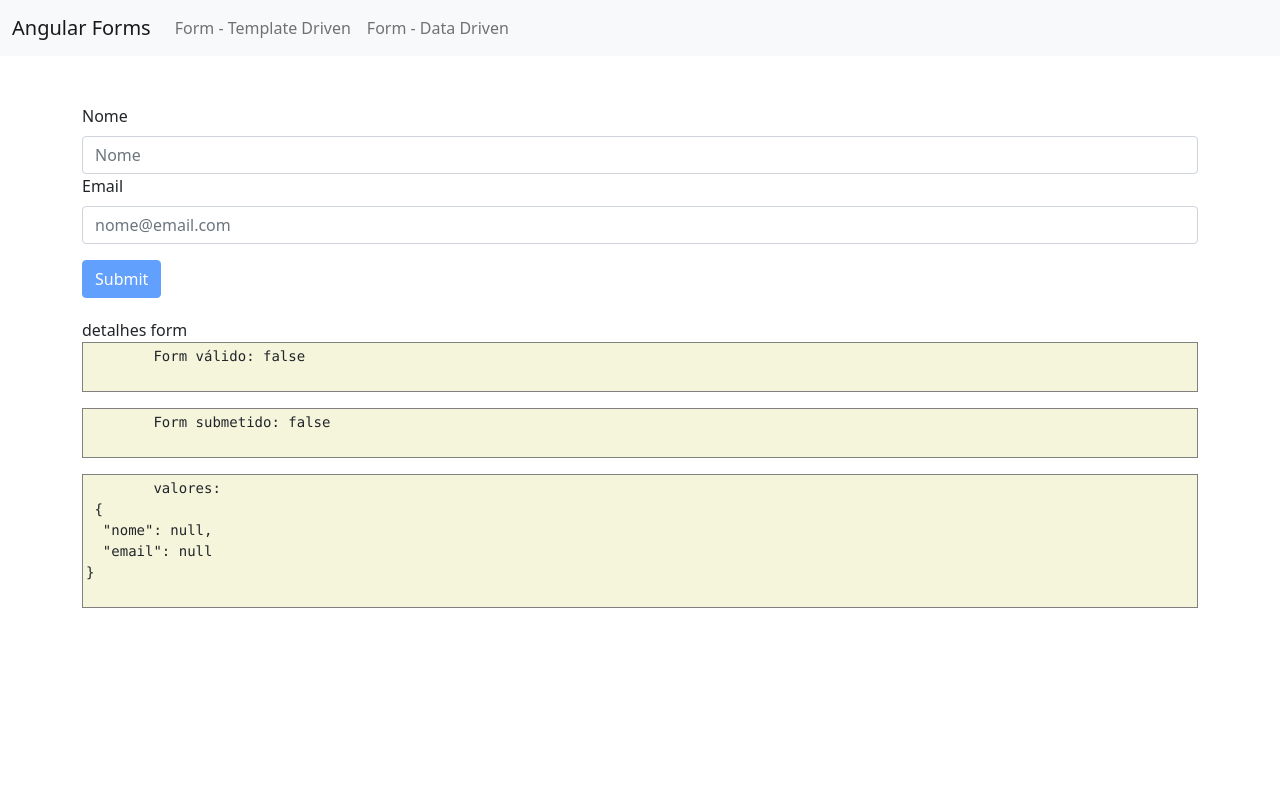
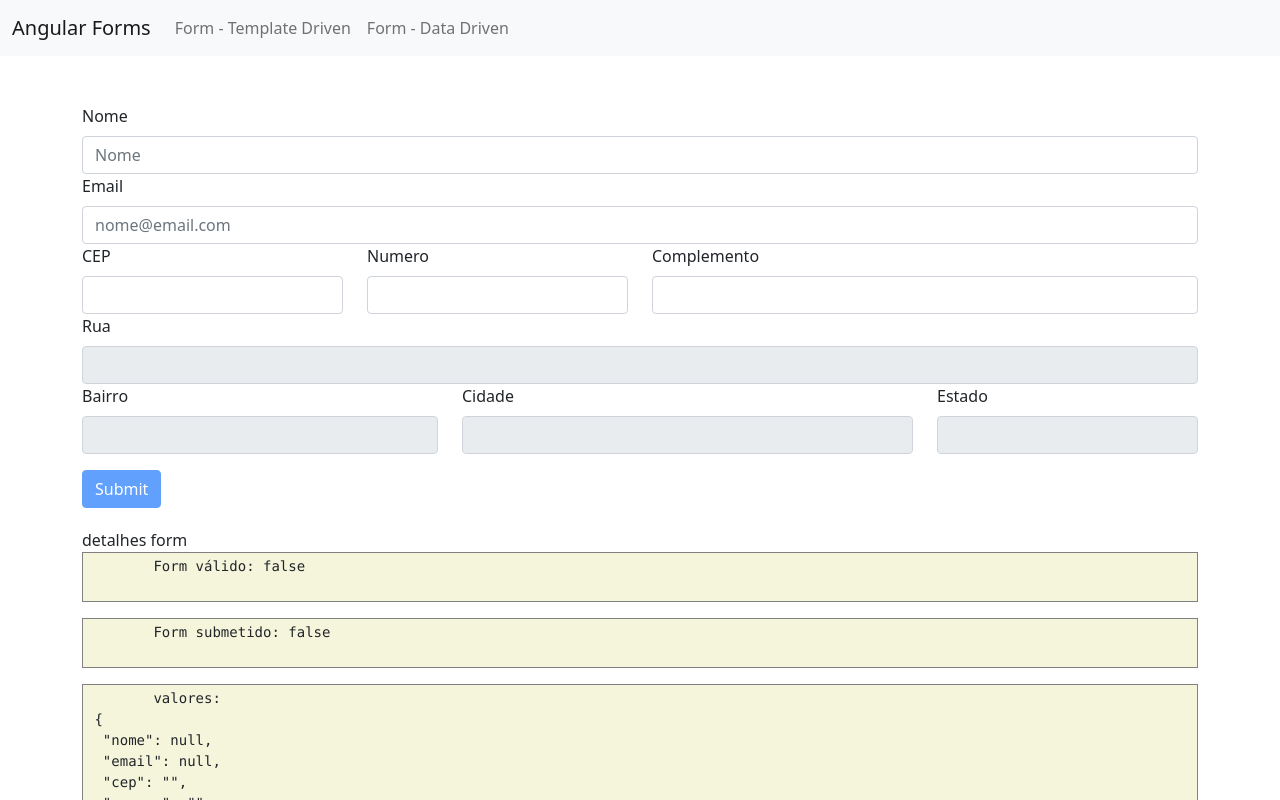
Before and after one commit to afzsilva/abgular-forms, an Angular app: page /templateForm in a window 1280 px wide. Shown: the top 800 px of the page. Built offline with nearby package versions, Linux system fonts and the light colour scheme.

Commit message:
Add mais campos ao form

```diff
--- a/src/app/template-form/template-form.component.html
+++ b/src/app/template-form/template-form.component.html
@@ -1,13 +1,7 @@
-<form class="mt-5" #f="ngForm" (ngSubmit)="onSubmit(f)">
+<form class="mt-5 row" #f="ngForm" (ngSubmit)="onSubmit(f)">
 <div class="form-group">
     <label for="nome" class="form-label">Nome</label>
     <input type="text" class="form-control" id="nome" placeholder="Nome" name="nome" [(ngModel)]="usuario.nome" required #nome="ngModel">
-     <!--
-
-       <div>
-         {{nome.className}}
-        </div>
-      -->
   </div>
   <div class=" alert alert-warning mb-3" *ngIf="!nome.valid && nome.touched">
     Nome é obrigatorio
@@ -18,11 +12,49 @@
     <label for="email" class="form-label">Email</label>
     <input type="text" class="form-control" id="email" placeholder="nome@email.com" name="email" [(ngModel)]="usuario.email" required #email="ngModel">
  </div>
+
  <div class=" alert alert-warning mb-3" *ngIf="!email.valid && email.touched">
   Campo e-mail é obrigatorio
 </div>
 
-<button [disabled]="!f.valid" type="submit" class="btn btn-primary mt-3" >Submit</button>
+<div class="form-group col-md-3">
+  <label for="cep" class="form-label">CEP</label>
+  <input type="text" class="form-control" id="cep" placeholder="" name="cep" ngModel required #cep="ngModel">
+</div>
+
+<div class="form-group col-md-3">
+  <label for="numero" class="form-label">Numero</label>
+  <input type="text" class="form-control" id="numero" placeholder="" name="numero" ngModel required #numero="ngModel">
+</div>
+
+<div class="form-group col-md-6">
+  <label for="complemento" class="form-label">Complemento</label>
+  <input type="text" class="form-control" id="complemento" placeholder="" name="complemento" ngModel required #complemento="ngModel">
+</div>
+
+<div class="form-group">
+  <label for="rua" class="form-label">Rua</label>
+  <input readonly type="text" class="form-control" id="rua" placeholder="" name="rua" ngModel required #rua="ngModel">
+</div>
+
+<div class="form-group col-md-4">
+  <label for="bairro" class="form-label">Bairro</label>
+  <input readonly type="text" class="form-control" id="bairro" placeholder="" name="bairro" ngModel required #bairro="ngModel">
+</div>
+
+<div class="form-group col-md-5">
+  <label for="cidade" class="form-label">Cidade</label>
+  <input readonly type="text" class="form-control" id="cidade" placeholder="" name="cidade" ngModel required #cidade="ngModel">
+</div>
+
+<div class="form-group col-md-3">
+  <label for="estado" class="form-label">Estado</label>
+  <input readonly type="text" class="form-control" id="estado" placeholder="" name="estado" ngModel required #estado="ngModel">
+</div>
+
+<div class="col-12">
+  <button [disabled]="!f.valid" type="submit" class="btn btn-primary mt-3" >Submit</button>
+</div>
 
 <app-form-debug [form]="f"></app-form-debug>
 
```
